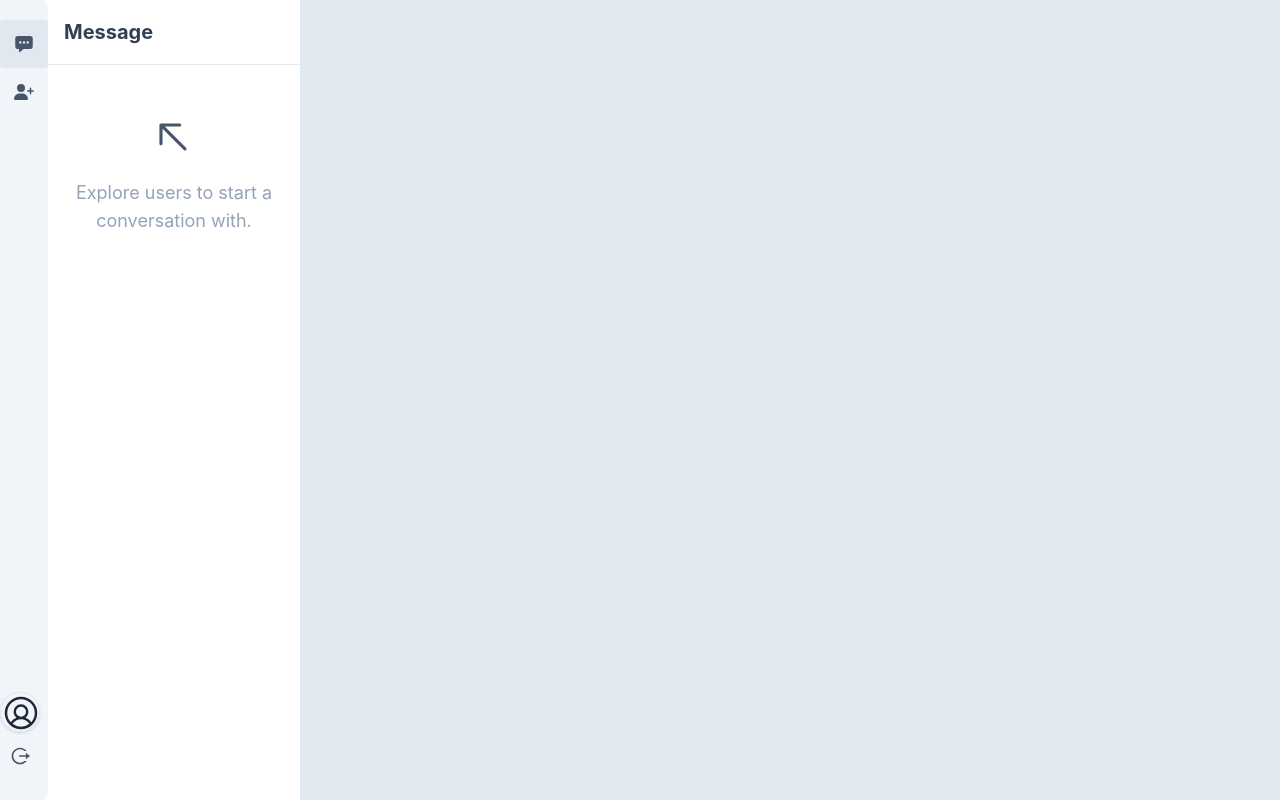
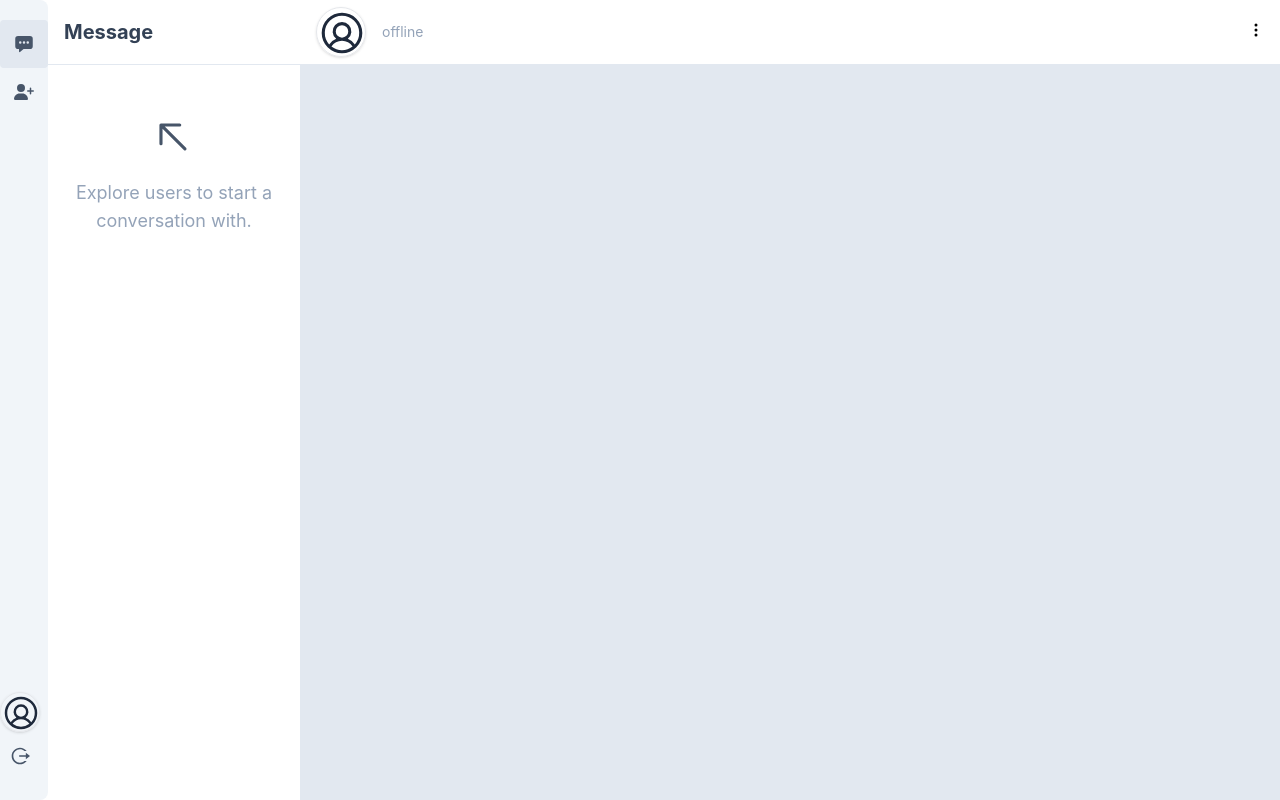
Before and after one commit to abhishekpawar1060/Chat_App, a React (Create React App) app in the folder client/: page /1 in a window 1280 px wide. Built offline with nearby package versions, Linux system fonts and the light colour scheme; no server answers.

Commit message:
Design header of message page

```diff
--- a/client/src/components/EditUserDetails.js
+++ b/client/src/components/EditUserDetails.js
@@ -87,7 +87,7 @@
 
 
     return (
-        <div className='fixed top-0 bottom-0 left-0 right-0 bg-gray-700 bg-opacity-40 flex justify-center items-center'>
+        <div className='fixed top-0 bottom-0 left-0 right-0 bg-gray-700 bg-opacity-40 flex justify-center items-center z-10'>
             <div className='bg-white p-4 py-6 m-1 rounded w-full max-w-sm'>
                 <h2 className='font-semibold'>Profile Details</h2>
                 <p className='text-sm'>Edit user details</p>
--- a/client/src/components/MessagePage.js
+++ b/client/src/components/MessagePage.js
@@ -1,6 +1,11 @@
 import React, { useEffect, useState } from 'react'
 import { useSelector } from 'react-redux';
-import { useParams } from 'react-router-dom';
+import { Link, useParams } from 'react-router-dom';
+import Avatar from './Avatar';
+
+import { BsThreeDotsVertical } from "react-icons/bs";
+import { FaAngleLeft } from "react-icons/fa";
+
 
 function MessagePage() {
 
@@ -8,7 +13,10 @@
 
   const socketConnection = useSelector(state => state?.user?.socketConnection)
 
+  const user = useSelector(state => state?.user)
+
   const [dataUser, setDataUser] = useState({
+    _id: "",
     name: "",
     email: "",
     profile_pic: "",
@@ -25,13 +33,42 @@
 
       })
     }
-  },[socketConnection, params.userId])
+  },[socketConnection, params.userId, user])
 
   return (
     <div>
-      <header className=''>
+      <header className='sticky top-0 h-16 bg-white flex justify-between items-center px-4'>
+        <div className='flex items-center gap-4'>
+          <Link to={"/"} className='lg:hidden'>
+            <FaAngleLeft size={25}/>
+          </Link>
 
+          <div>
+            <Avatar
+              width={50}
+              height={50}
+              ImageUrl={dataUser?.profile_pic}
+              name={dataUser?.name}
+              userId={dataUser?._id}
+            />
+          </div>
+          <div>
+            <h3 className='font-semibold text-lg my-0 text-ellipsis line-clamp-1'>{dataUser?.name}</h3>
+            <p className='-my-1 text-sm'>
+              {
+                dataUser.online ? <span className='text-green-700'>online</span> : <span className='text-slate-400'>offline</span>
+              }
+            </p>
+          </div>
+        </div>
+
+        <div>
+          <button className="hover:text-primary">
+            <BsThreeDotsVertical />
+          </button>
+        </div>
       </header>
+
     </div>
   )
 }
--- a/client/src/components/SearchUser.js
+++ b/client/src/components/SearchUser.js
@@ -38,7 +38,7 @@
 
 
     return (
-        <div className='fixed top-0 bottom-0 left-0 right-0 bg-slate-700 bg-opacity-40 p-2'>
+        <div className='fixed top-0 bottom-0 left-0 right-0 bg-slate-700 bg-opacity-40 p-2 z-10'>
             <div className='w-full max-w-lg mx-auto mt-10'>
                 <div className='bg-white rounded h-14 overflow-hidden flex'>
                     <input
```
